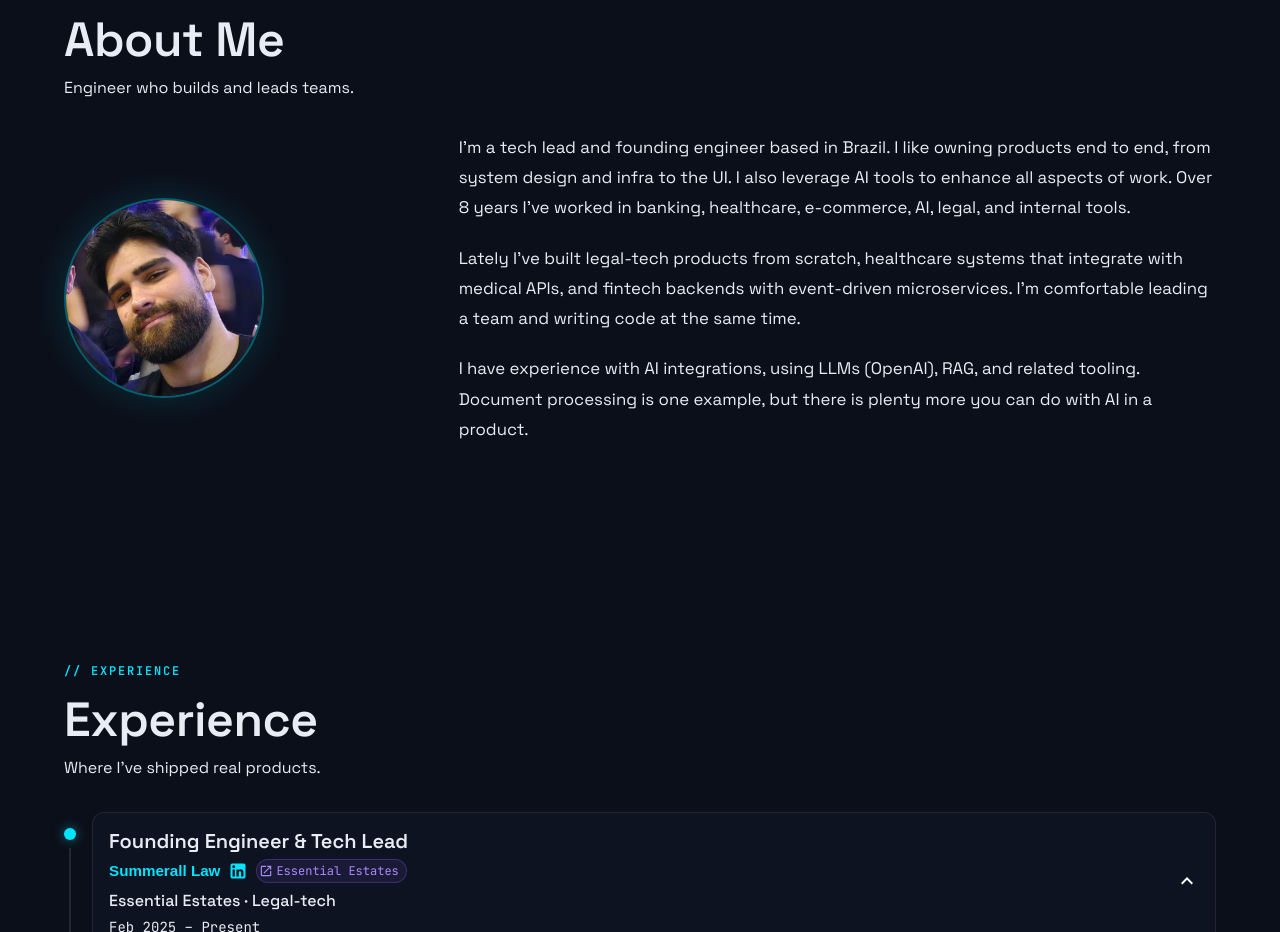
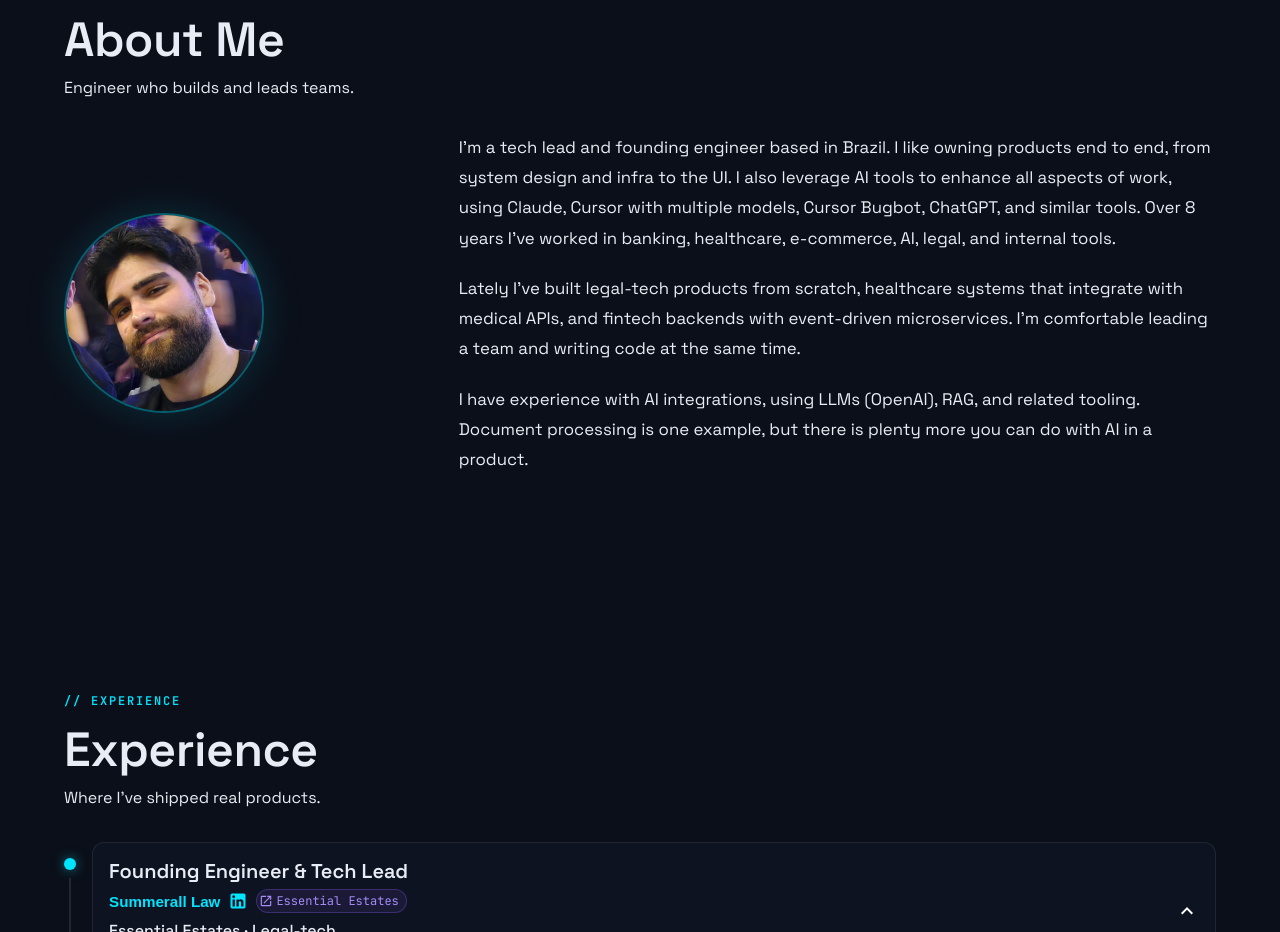
Before and after one commit to Eric-Souza/portfolio, a React (Vite) app: page / in a window 1280 px wide. Shown: the part 920-1852 px from the top of the page. Built offline with nearby package versions, Linux system fonts and the light colour scheme.

Commit message:
Name specific AI tools in about intro.

```diff
--- a/src/data/profile.ts
+++ b/src/data/profile.ts
@@ -13,7 +13,7 @@ export const profile: Profile = {
     'Open to senior and lead remote roles · Flexible US business hours',
   avatarSrc: '/avatar.jpg',
   about: [
-    "I'm a tech lead and founding engineer based in Brazil. I like owning products end to end, from system design and infra to the UI. I also leverage AI tools to enhance all aspects of work. Over 8 years I've worked in banking, healthcare, e-commerce, AI, legal, and internal tools.",
+    "I'm a tech lead and founding engineer based in Brazil. I like owning products end to end, from system design and infra to the UI. I also leverage AI tools to enhance all aspects of work, using Claude, Cursor with multiple models, Cursor Bugbot, ChatGPT, and similar tools. Over 8 years I've worked in banking, healthcare, e-commerce, AI, legal, and internal tools.",
     "Lately I've built legal-tech products from scratch, healthcare systems that integrate with medical APIs, and fintech backends with event-driven microservices. I'm comfortable leading a team and writing code at the same time.",
     "I have experience with AI integrations, using LLMs (OpenAI), RAG, and related tooling. Document processing is one example, but there is plenty more you can do with AI in a product.",
   ],
```
